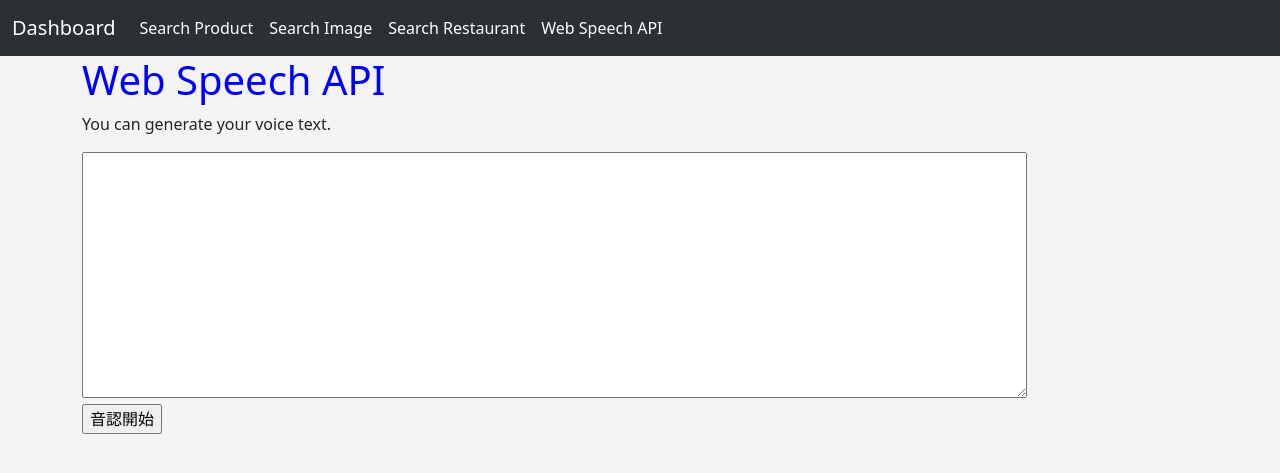
After one commit to M-yoshimura-ML/line-bot, a Flask app: page /speech-to-text in a window 1280 px wide. The commit adds this page. Shown: the top 473 px of the page. Run offline with Flask 3, Linux system fonts and the light colour scheme.

Commit message:
voice recognition sample

```diff
--- a/main.py
+++ b/main.py
@@ -37,6 +37,11 @@ def dashboard():
     return render_template('dashboard.html')
 
 
+@app.route('/speech-to-text', methods=['GET'])
+def speech_to_text():
+    return render_template('speech_to_text.html')
+
+
 @app.route('/', methods=['POST'])
 def main():
     input_data = request.data.decode('utf-8')
--- a/templates/navbar.html
+++ b/templates/navbar.html
@@ -15,6 +15,9 @@
           <li class="nav-item">
             <a class="nav-link active" aria-current="page" href="{{ url_for('search_restaurant_bp.restaurant_search')}}">Search Restaurant</a>
           </li>
+          <li class="nav-item">
+            <a class="nav-link active" aria-current="page" href="{{ url_for('speech_to_text')}}">Web Speech API</a>
+          </li>
       </ul>
     </div>
   </div>
--- /dev/null
+++ b/templates/speech_to_text.html
@@ -0,0 +1,21 @@
+{% extends "base.html" %}
+{% block title %}Web Speech API{% endblock %}
+{% block content %}
+    <h1>Web Speech API</h1>
+    <p>You can generate your voice text.</p>
+    <script>
+      window.SpeechRecognition = window.SpeechRecognition || webkitSpeechRecognition;
+      var recognition = new webkitSpeechRecognition();
+      recognition.lang = 'ja';
+
+      recognition.onresult = function(event){
+          var results = event.results;
+          for (var i = event.resultIndex; i<results.length; i++) {
+              document.getElementById('result_text').innerHTML = results[i][0].transcript;
+          }
+      }
+    </script>
+    <textarea id="result_text" cols="100" rows="10"></textarea>
+    <br>
+    <input type="button" onClick="recognition.start();" value="音認開始">
+{% endblock %}
```
